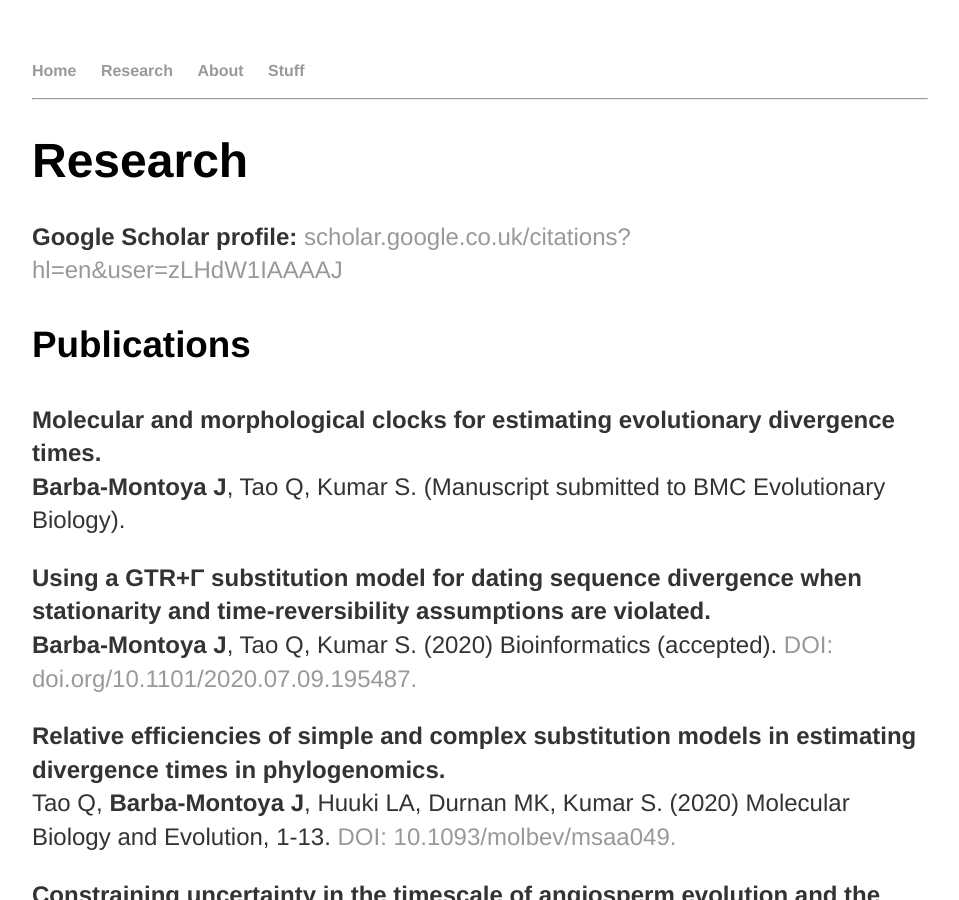
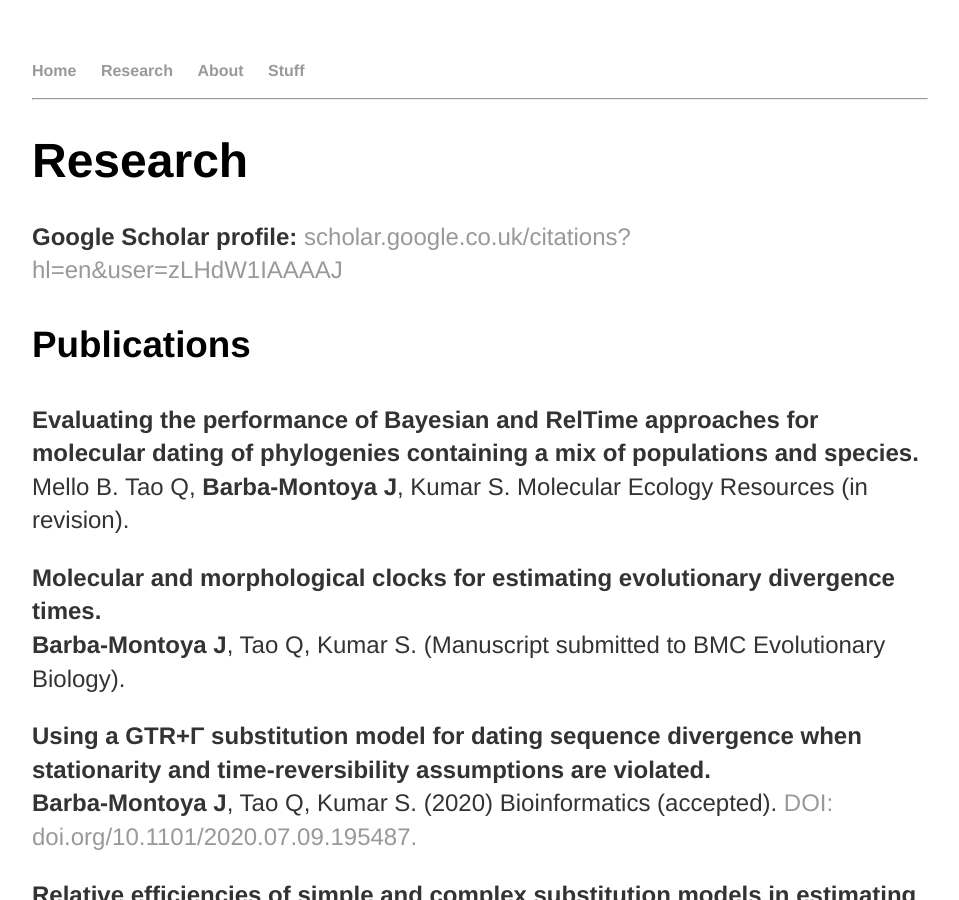
Before and after one commit to josebarbamontoya/josebarbamontoya.github.io, a Jekyll site: the page built from research/index.html, in a window 1280 px wide and 900 px high. Shown: the whole window, without its empty margins (160-1119 px from the left). Built offline with Jekyll 4.4.1, drawn with Linux system fonts in a browser that asks for light colours.

Commit message:
Update index.html

```diff
--- a/research/index.html
+++ b/research/index.html
@@ -7,6 +7,9 @@ title: Jose Barba-Montoya
 					<h1>Research</h1>
 					<p><b>Google Scholar profile:</b><a href="https://scholar.google.co.uk/citations?hl=en&user=zLHdW1IAAAAJ"> scholar.google.co.uk/citations?hl=en&user=zLHdW1IAAAAJ</a></p>
 					<h3>Publications</h3>
+
+<p><b>Evaluating the performance of Bayesian and RelTime approaches for molecular dating of phylogenies containing a mix of populations and species.</b><br>
+Mello B. Tao Q, <b>Barba-Montoya J</b>, Kumar S. Molecular Ecology Resources (in revision).
 
 <p><b>Molecular and morphological clocks for estimating evolutionary divergence times.</b><br>
 <b>Barba-Montoya J</b>, Tao Q, Kumar S. (Manuscript submitted to BMC Evolutionary Biology).
```
